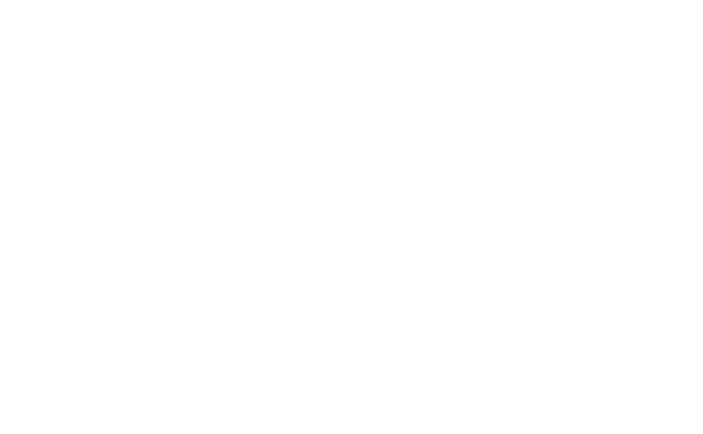
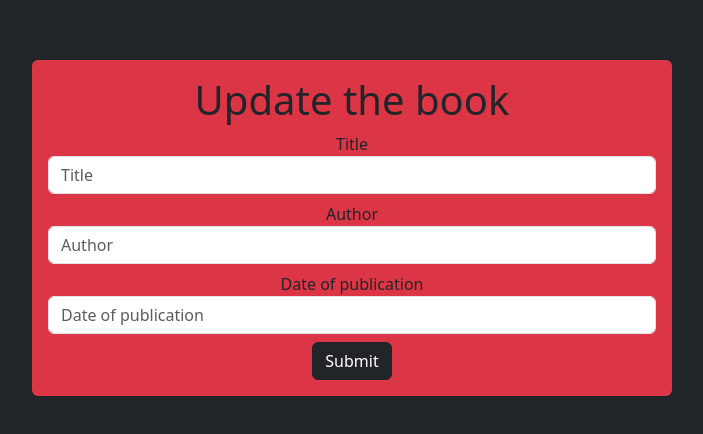
Before and after one commit to Julen37/exo-crudNodeReact-Books, a React (Create React App) app in the folder frontend/: page /update/1 in a window 1280 px wide. Before the commit this address had no page. Shown: the part 172-606 px from the top of the page, without its empty margins (288-991 px from the left). Built offline with nearby package versions, Linux system fonts and the light colour scheme.

Commit message:
form update a book

```diff
--- a/frontend/src/App.js
+++ b/frontend/src/App.js
@@ -3,6 +3,7 @@ import 'bootstrap/dist/css/bootstrap.min.css';
 import {BrowserRouter, Routes, Route} from "react-router-dom";
 import Books from './components/Books';
 import CreateBook from './components/CreateBook';
+import UpdateBook from './components/UpdateBook';
 
 function App() {
   return (
@@ -11,6 +12,7 @@ function App() {
         <Routes>
           <Route path='/' element={<Books/>}></Route>
           <Route path='/create' element={<CreateBook/>}></Route>
+          <Route path='/update/:id' element={<UpdateBook/>}></Route>
         </Routes>
       </BrowserRouter>
     </div>
--- a/frontend/src/components/Books.js
+++ b/frontend/src/components/Books.js
@@ -33,7 +33,7 @@ function Books() {
                                 <td>{data.author}</td>
                                 <td>{data.yearReleased}</td>
                                 <td>
-                                    <button className='btn btn-light'>Edit</button>
+                                    <Link to={`update/${data.id}`}className='btn btn-light'>Edit</Link>
                                     <button className='btn btn-secondary ms-2'>Delete</button>
                                 </td>
                             </tr>
--- /dev/null
+++ b/frontend/src/components/UpdateBook.js
@@ -0,0 +1,49 @@
+import React, { useState } from 'react'
+import axios from 'axios'
+import { useNavigate, useParams } from 'react-router-dom';
+
+function UpdateBook() {
+
+    const [title, setTitle] = useState('');
+    const [author, setAuthor] = useState('');
+    const [date, setDate] = useState('');
+    const {id} = useParams();
+
+    const navigate = useNavigate();
+
+    function handleSubmit(event) {
+        event.preventDefault();
+        const updatedBook = {title, author, date};
+        axios.put(`http://localhost:8081/update/${id}`, updatedBook)
+        .then(res => {
+            console.log(res);
+            navigate(-1);
+        })
+        .catch(err => console.log(err));
+    };
+
+  return (
+    <div className='d-flex vh-100 bg-dark justify-content-center align-items-center'>
+        <div className='w-50 bg-danger rounded p-3'>
+            <form onSubmit={handleSubmit}>
+                <h1>Update the book</h1>
+                <div className='mb-2'>
+                    <label htmlFor="">Title</label>
+                    <input type="text" placeholder='Title' className='form-control'  onChange={e => setTitle(e.target.value)}/>
+                </div>
+                <div className='mb-2'>
+                    <label htmlFor="">Author</label>
+                    <input type="text" placeholder='Author' className='form-control' onChange={e => setAuthor(e.target.value)}/>
+                </div>
+                <div className='mb-2'>
+                    <label htmlFor="">Date of publication</label>
+                    <input type="number" placeholder='Date of publication' className='form-control' onChange={e => setDate(e.target.value)}/>
+                </div>
+                <button className='btn btn-dark'>Submit</button>
+            </form>
+        </div>
+    </div>
+  )
+}
+
+export default UpdateBook
```
Also changed, not shown: 1 other file (tests, documents, lock files or other folders).
